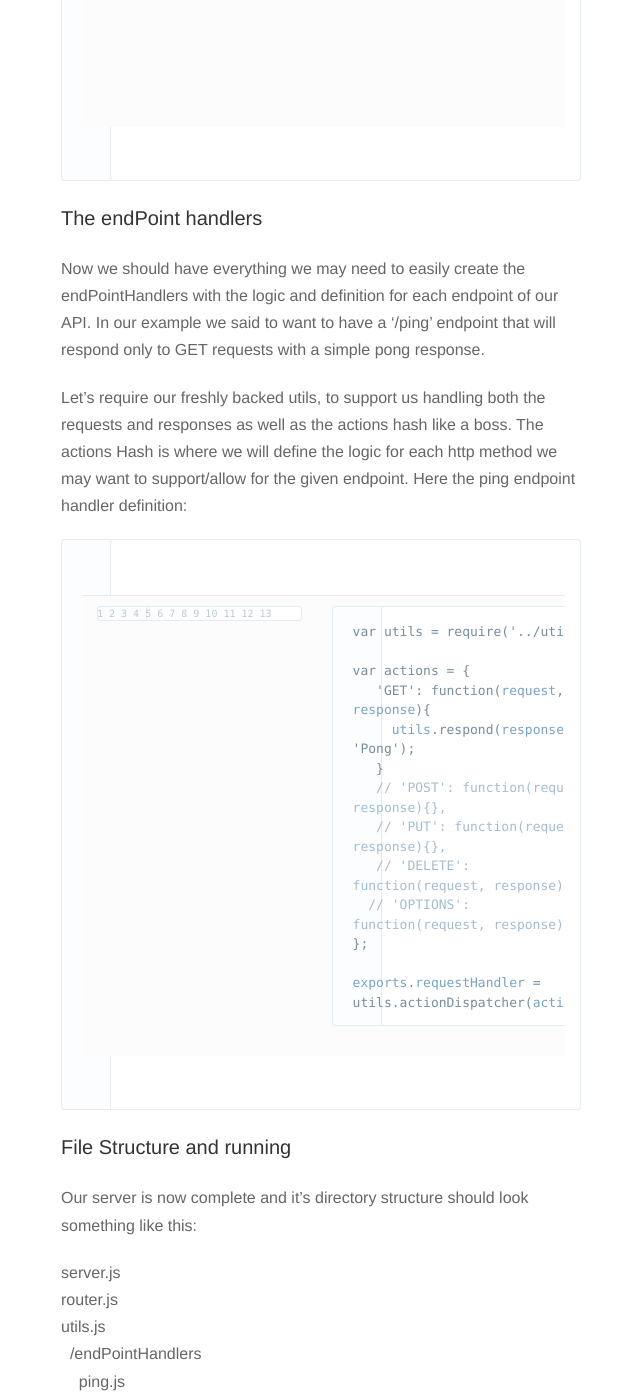
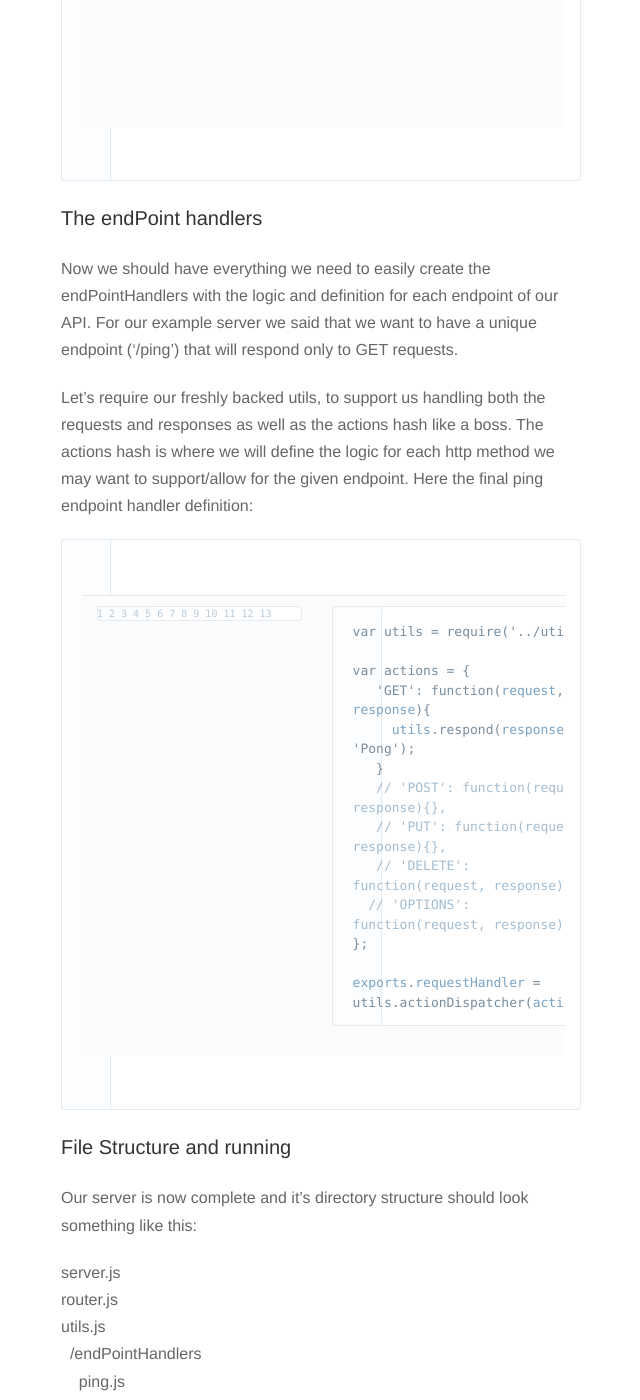
Before and after one commit to nickbalestra/nickbalestra.github.io, a Jekyll site: the page built from _posts/2015-07-26-build-a-simple-api-server-with-node.markdown, in a window 1280 px wide and 1400 px high, scrolled down 4590 px. Shown: the whole window, without its empty margins (319-959 px from the left). Built offline with Jekyll 4.4.1, drawn with Linux system fonts in a browser that asks for light colours; nearby versions of some CDN libraries; Markdown is read by kramdown in place of the engine named in the settings; some of the changed text lies outside the part shown.

Commit message:
final touches

```diff
--- a/_posts/2015-07-26-build-a-simple-api-server-with-node.markdown
+++ b/_posts/2015-07-26-build-a-simple-api-server-with-node.markdown
@@ -72,13 +72,13 @@ Before being able to work on the ping endpoint handler we need to put together s
 
 ### Utils
 
-At a very besic level we won't need many helpers, is enough to have:
+At a very besic level we don't need much, is enough to have:
 
 **respond()** to build and send the http response.<br>
 **fetchData()** to grab the data passed within each request (we won't take advantage of it throughout this post, but is definitely a must have).<br>
 **actionDispatcher()** to check for requests methods supported inside each endpointHandler and dispatch the request accordingly.
 
-Inside the utils file we can also define some headers to be used within our responses, allowing us to define CORS headers and any other header property we may need. As we are setting up an API server let's specify into our headers json as the content type:
+Inside the utils file we can also define some headers to be used within our responses, allowing us to define CORS headers and any other header property we may need. As we are at it, and we are building an API server let's add json as the content type of our headers:
 
 {% highlight javascript linenos %}
 var headers = {
@@ -119,9 +119,9 @@ exports.actionDispatcher = function(actionsHash){
 
 ### The endPoint handlers
 
-Now we should have everything we may need to easily create the endPointHandlers with the logic and definition for each endpoint of our API. In our example we said to want to have a '/ping' endpoint that will respond only to GET requests with a simple pong response.
+Now we should have everything we need to easily create the endPointHandlers with the logic and definition for each endpoint of our API. For our example server we said that we want to have a unique endpoint ('/ping') that will respond only to GET requests.
 
-Let's require our freshly backed utils, to support us handling both the requests and responses as well as the actions hash like a boss. The actions Hash is where we will define the logic for each http method we may want to support/allow for the given endpoint. Here the ping endpoint handler definition:
+Let's require our freshly backed utils, to support us handling both the requests and responses as well as the actions hash like a boss. The actions hash is where we will define the logic for each http method we may want to support/allow for the given endpoint. Here the final ping endpoint handler definition:
 
 {% highlight javascript linenos %}
 var utils = require('../utils');
```
Also changed, not shown: other parts of _posts/2015-07-26-build-a-simple-api-server-with-node.markdown (+1 -1 lines).
